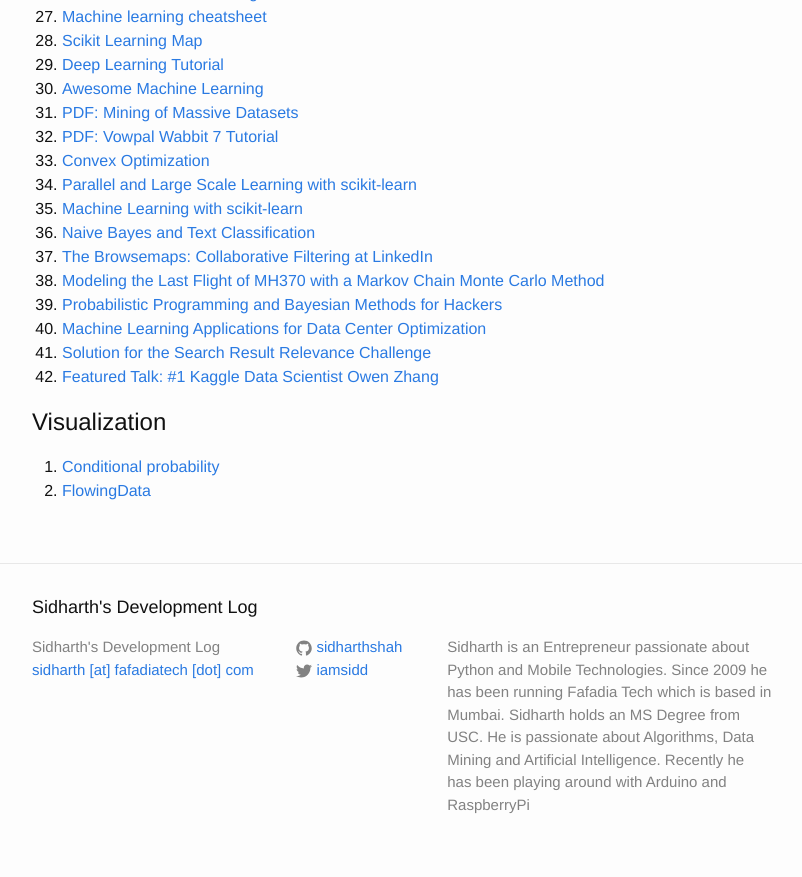
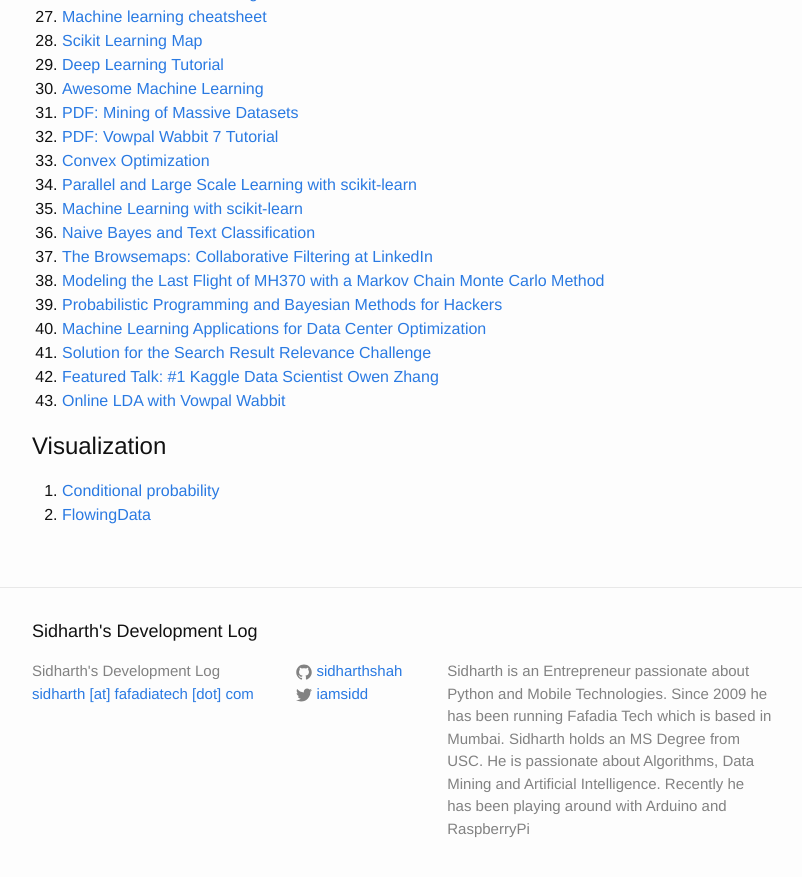
Before and after one commit to sidharthshah/sidharthshah.github.com, a Jekyll site: the page built from machine-learning.md, in a window 1280 px wide and 900 px high, scrolled down 1518 px. Shown: the top 877 px of the window, without its empty margins (238-1040 px from the left). Built offline with Jekyll 4.4.1, drawn with Linux system fonts in a browser that asks for light colours.

Commit message:
added link to vowal wabbit link

```diff
--- a/machine-learning.md
+++ b/machine-learning.md
@@ -79,6 +79,7 @@
 ](http://static.googleusercontent.com/media/www.google.com/en//about/datacenters/efficiency/internal/assets/machine-learning-applicationsfor-datacenter-optimization-finalv2.pdf)
 41. [Solution for the Search Result Relevance Challenge](https://github.com/ChenglongChen/Kaggle_CrowdFlower/blob/master/Doc/Kaggle_CrowdFlower_ChenglongChen.pdf)
 42. [Featured Talk: #1 Kaggle Data Scientist Owen Zhang](http://nycdatascience.com/featured-talk-1-kaggle-data-scientist-owen-zhang/)
+43. [Online LDA with Vowpal Wabbit](http://mlwave.com/tutorial-online-lda-with-vowpal-wabbit/)
 
 Visualization
 =============
```
